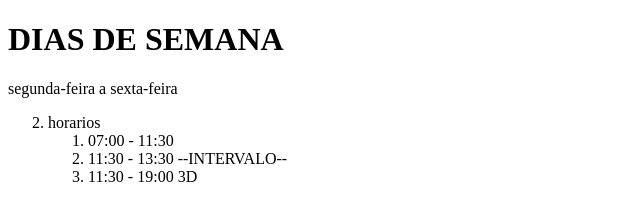
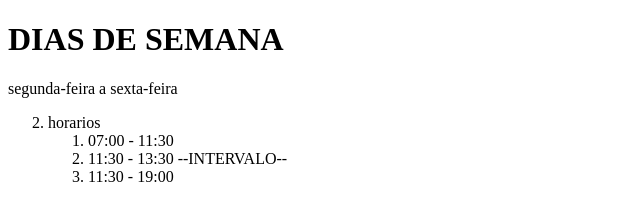
Before and after one commit to rafapiasentin/site2024, a plain HTML site: page segunda.html in a window 1280 px wide. Shown: the full height of the page, 0-640 px from the left. Drawn offline with Linux system fonts and the light colour scheme.

Commit message:
Add files via upload

```diff
--- a/segunda.html
+++ b/segunda.html
@@ -19,7 +19,7 @@
         <ol>
             <li>07:00 - 11:30 </li>
             <li>11:30 - 13:30 --INTERVALO--</li>
-            <li>11:30 - 19:00 3D</li>
+            <li>11:30 - 19:00 </li>
 
         </ol>
     </ol>
```
